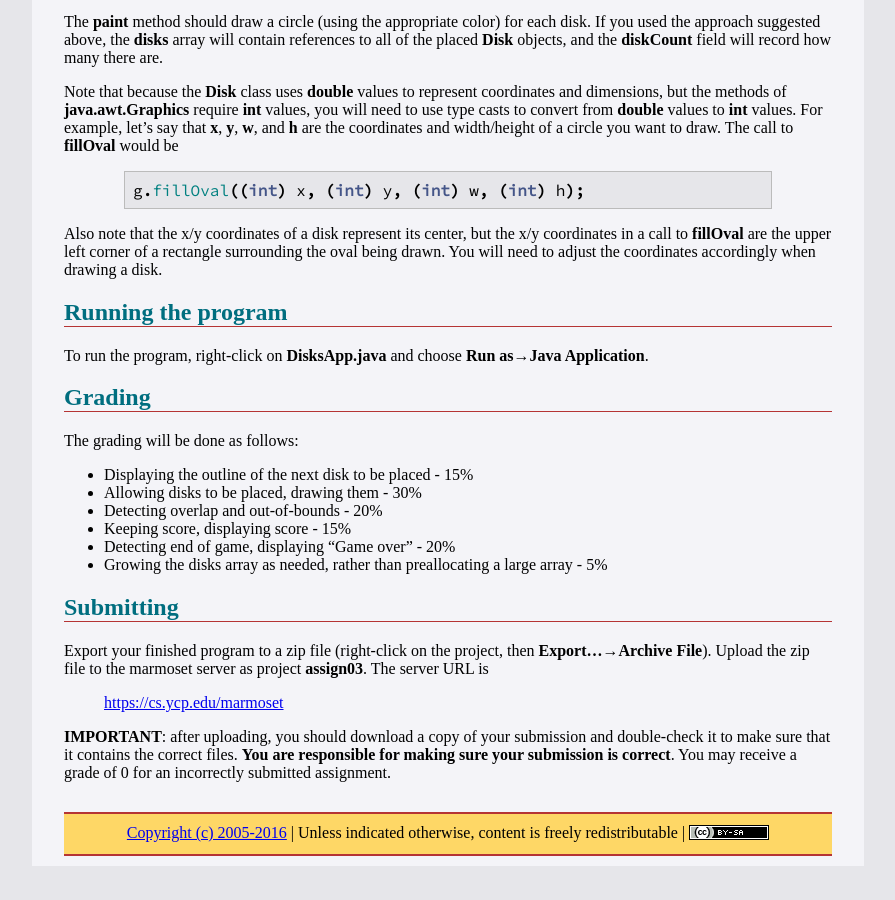
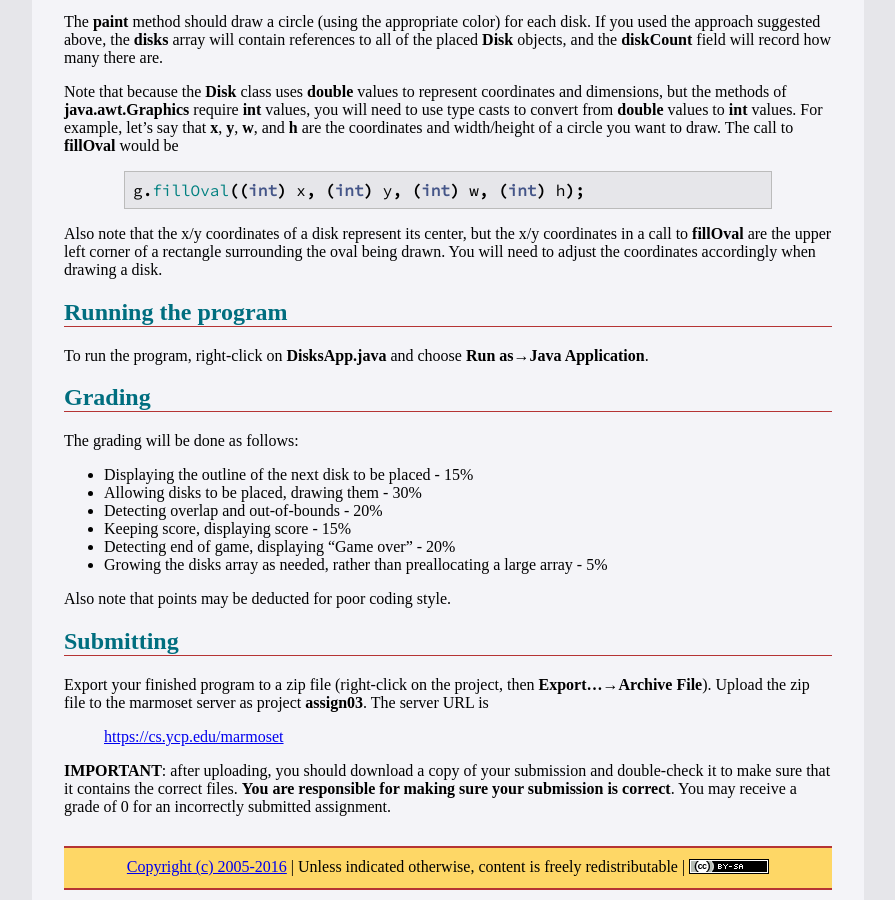
Before and after one commit to ycpcs/cs201-summer2016, a Jekyll site: the page built from assign/assign03.md, in a window 1280 px wide and 900 px high, scrolled down 3816 px. Shown: the whole window, without its empty margins (192-1087 px from the left). Built offline with Jekyll 4.4.1, drawn with Linux system fonts in a browser that asks for light colours; some web fonts are replaced; before the commit the page ends 4682 px from its top, so only the background shows below that.

Commit message:
deduction for poor coding style

```diff
--- a/assign/assign03.md
+++ b/assign/assign03.md
@@ -170,6 +170,8 @@ The grading will be done as follows:
 -   Detecting end of game, displaying "Game over" - 20%
 -   Growing the disks array as needed, rather than preallocating a large array - 5%
 
+Also note that points may be deducted for poor coding style.
+
 Submitting
 ----------
 
```
